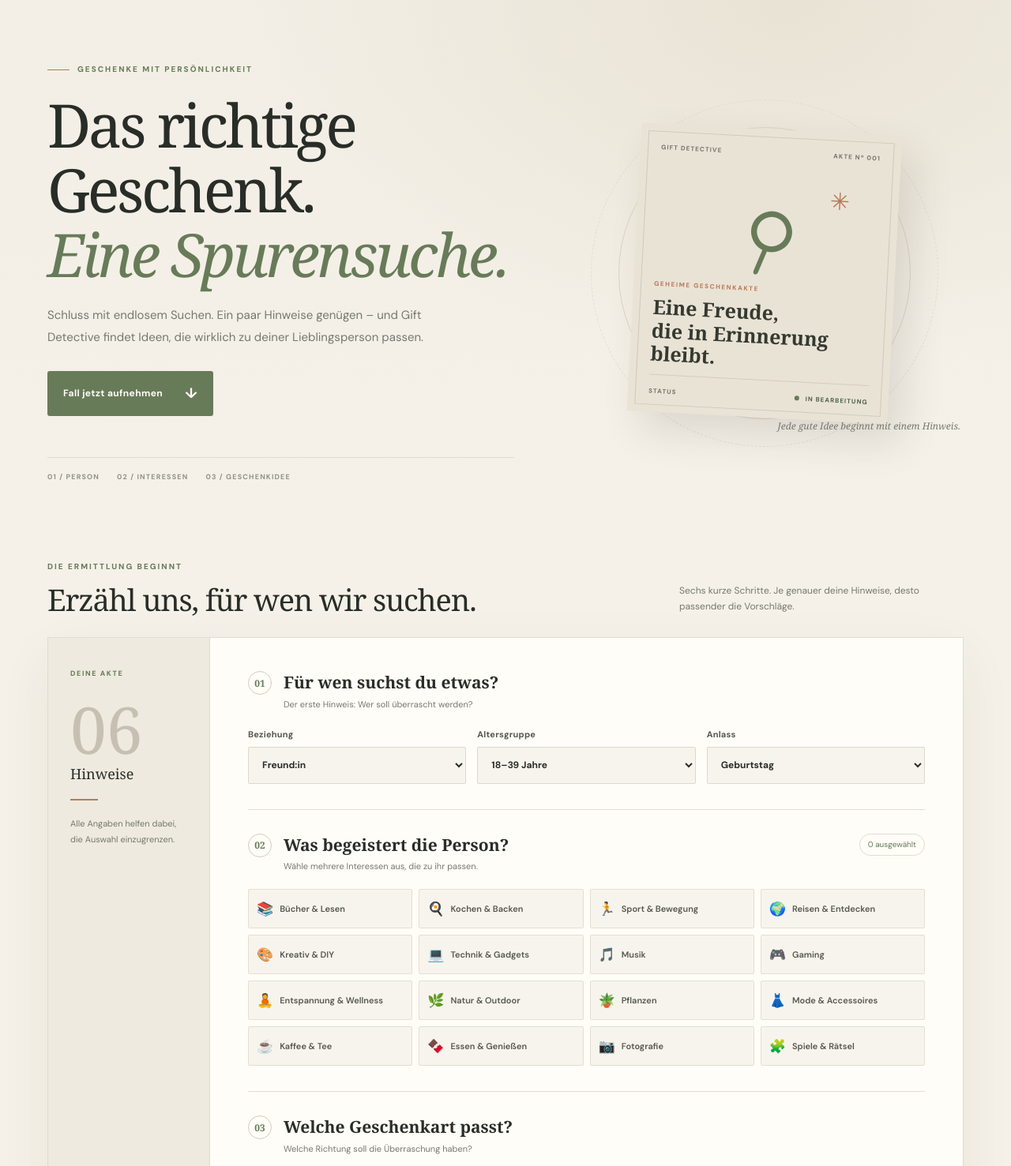
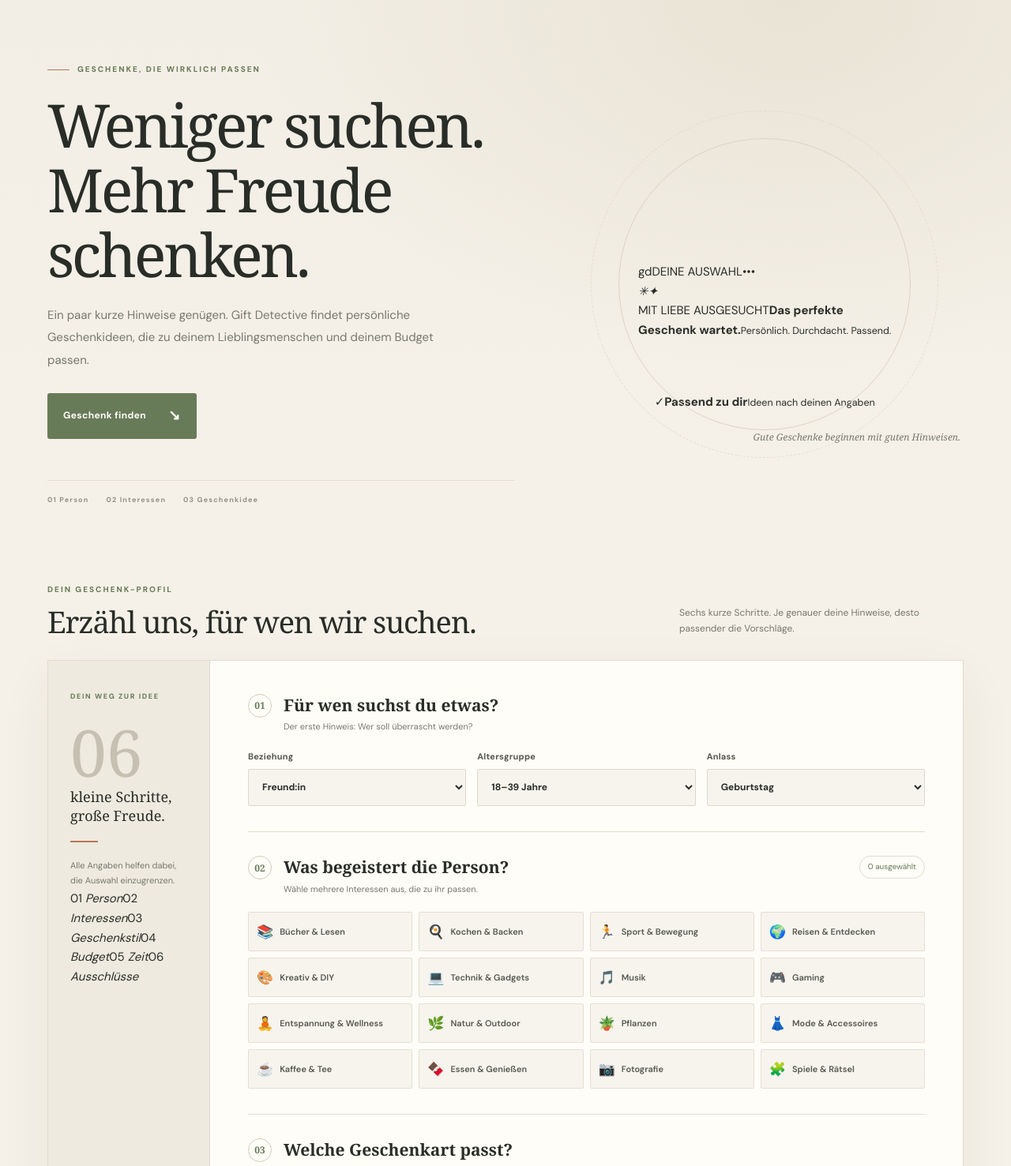
Before and after one commit to b7b4568b98-crypto/Python-Projekt, a Flask app: page / in a window 1280 px wide. Shown: the part 94-1571 px from the top of the page at 79% size. Run offline with Flask 3, Linux system fonts and the light colour scheme.

Commit message:
Redesign index.html with modern cream visual system

```diff
--- a/templates/index.html
+++ b/templates/index.html
@@ -2,27 +2,28 @@
 {% block content %}
 <section class="hero">
   <div class="hero-copy">
-    <p class="eyebrow"><span class="eyebrow-line"></span> GESCHENKE MIT PERSÖNLICHKEIT</p>
-    <h1>Das richtige Geschenk.<br><em>Eine Spurensuche.</em></h1>
-    <p class="hero-sub">Schluss mit endlosem Suchen. Ein paar Hinweise genügen – und Gift Detective findet Ideen, die wirklich zu deiner Lieblingsperson passen.</p>
-    <a class="hero-cta" href="#gift-form">Fall jetzt aufnehmen <span>↓</span></a>
-    <div class="hero-meta"><span>01 / PERSON</span><span>02 / INTERESSEN</span><span>03 / GESCHENKIDEE</span></div>
+    <p class="eyebrow"><span class="eyebrow-line"></span> GESCHENKE, DIE WIRKLICH PASSEN</p>
+    <h1>Weniger suchen.<br><span>Mehr Freude</span> schenken.</h1>
+    <p class="hero-sub">Ein paar kurze Hinweise genügen. Gift Detective findet persönliche Geschenkideen, die zu deinem Lieblingsmenschen und deinem Budget passen.</p>
+    <a class="hero-cta" href="#gift-form">Geschenk finden <span aria-hidden="true">↘</span></a>
+    <div class="hero-meta"><span><b>01</b> Person</span><span><b>02</b> Interessen</span><span><b>03</b> Geschenkidee</span></div>
   </div>
-  <aside class="hero-visual" aria-label="Geschenkakte">
+  <aside class="hero-visual" aria-label="Beispiel einer Geschenkempfehlung">
+    <div class="visual-glow"></div>
     <div class="visual-orbit orbit-one"></div><div class="visual-orbit orbit-two"></div>
-    <div class="case-file">
-      <div class="file-top"><span>GIFT DETECTIVE</span><span>AKTE Nº 001</span></div>
-      <div class="file-illustration"><span class="magnifier">⌕</span><span class="file-star">✳</span></div>
-      <div class="file-label">GEHEIME GESCHENKAKTE</div>
-      <strong>Eine Freude,<br>die in Erinnerung bleibt.</strong>
-      <div class="file-bottom"><span>STATUS</span><b><i></i> IN BEARBEITUNG</b></div>
+    <div class="gift-card-back"></div>
+    <div class="gift-card">
+      <div class="gift-card-top"><span class="mini-mark">gd</span><span>DEINE AUSWAHL</span><span class="card-dots">•••</span></div>
+      <div class="gift-art"><div class="gift-box"><span></span></div><i class="art-spark spark-a">✳</i><i class="art-spark spark-b">✦</i></div>
+      <div class="gift-card-copy"><span class="card-kicker">MIT LIEBE AUSGESUCHT</span><strong>Das perfekte<br>Geschenk wartet.</strong><span class="card-line"></span><small>Persönlich. Durchdacht. Passend.</small></div>
     </div>
-    <span class="visual-caption">Jede gute Idee beginnt mit einem Hinweis.</span>
+    <div class="floating-note"><span class="note-check">✓</span><span><b>Passend zu dir</b><small>Ideen nach deinen Angaben</small></span></div>
+    <div class="visual-caption">Gute Geschenke beginnen mit guten Hinweisen.</div>
   </aside>
 </section>
 
 <section class="form-intro" id="gift-form">
-  <div><p class="eyebrow">DIE ERMITTLUNG BEGINNT</p><h2>Erzähl uns, für wen wir suchen.</h2></div>
+  <div><p class="eyebrow">DEIN GESCHENK-PROFIL</p><h2>Erzähl uns, für wen wir suchen.</h2></div>
   <p>Sechs kurze Schritte. Je genauer deine Hinweise, desto passender die Vorschläge.</p>
 </section>
 
@@ -30,7 +31,7 @@
   <input type="hidden" name="csrf" value="{{ token }}">
   {% if errors %}<div class="alert" role="alert">Bitte überprüfe die markierten Eingaben. Dein Formular wurde noch nicht ausgewertet.</div>{% endif %}
   <div class="form-layout">
-    <aside class="form-rail"><span class="rail-kicker">DEINE AKTE</span><div class="rail-number">06</div><p>Hinweise</p><span class="rail-rule"></span><small>Alle Angaben helfen dabei, die Auswahl einzugrenzen.</small></aside>
+    <aside class="form-rail"><span class="rail-kicker">DEIN WEG ZUR IDEE</span><div class="rail-number">06</div><p>kleine Schritte,<br>große Freude.</p><span class="rail-rule"></span><small>Alle Angaben helfen dabei, die Auswahl einzugrenzen.</small><div class="rail-steps"><span>01 <i>Person</i></span><span>02 <i>Interessen</i></span><span>03 <i>Geschenkstil</i></span><span>04 <i>Budget</i></span><span>05 <i>Zeit</i></span><span>06 <i>Ausschlüsse</i></span></div></aside>
     <div class="form-content">
       <section class="form-section" aria-labelledby="person-title">
         <div class="section-heading"><span class="section-number">01</span><div><h3 id="person-title">Für wen suchst du etwas?</h3><p>Der erste Hinweis: Wer soll überrascht werden?</p></div></div>
@@ -86,6 +87,6 @@
       </section>
     </div>
   </div>
-  <div class="submit-section"><div><span class="submit-kicker">ALLE HINWEISE GESAMMELT?</span><strong>Dann lösen wir den Fall.</strong><p>Deine Angaben werden nur für diese Suche verwendet.</p></div><button class="primary-button" type="submit">Geschenkideen finden <span aria-hidden="true">↗</span></button></div>
+  <div class="submit-section"><div><span class="submit-kicker">BEREIT FÜR DEINE GESCHENKIDEE?</span><strong>Dann kann die Suche starten.</strong><p>Deine Angaben werden nur für diese Suche verwendet.</p></div><button class="primary-button" type="submit">Geschenkideen finden <span aria-hidden="true">↗</span></button></div>
 </form>
 {% endblock %}
```
